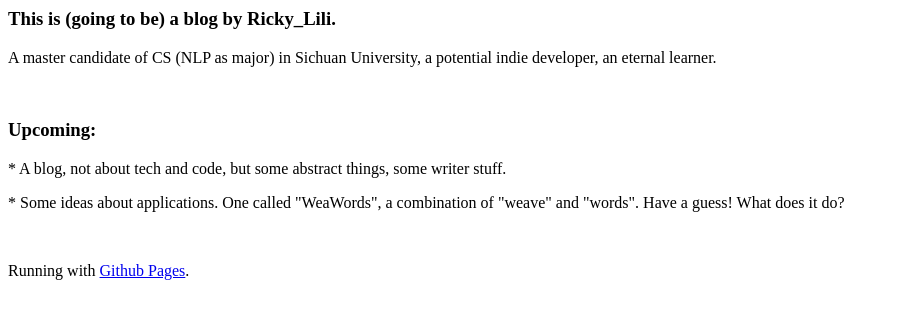
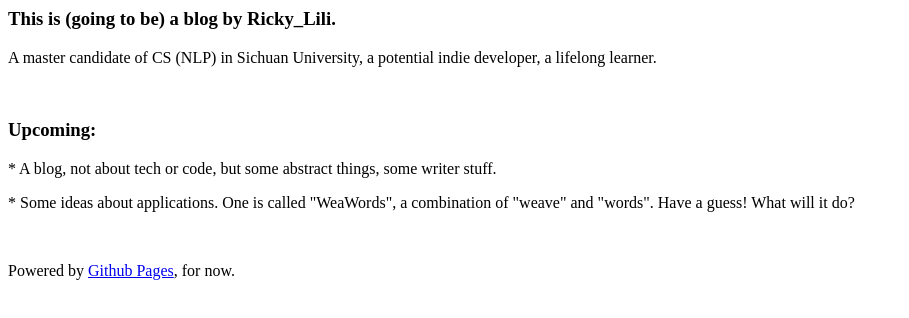
Before and after one commit to RickyLili/RickyLili.github.io, a plain HTML site: page index.html in a window 1280 px wide. Shown: the whole page, without its empty margins (0-909 px from the left). Drawn offline with Linux system fonts and the light colour scheme.

Commit message:
Update index.html

```diff
--- a/index.html
+++ b/index.html
@@ -1,8 +1,8 @@
 <h3>This is (going to be) a blog by Ricky_Lili.</h3>
-<p>A master candidate of CS (NLP as major) in Sichuan University, a potential indie developer, an eternal learner.</p>
+<p>A master candidate of CS (NLP) in Sichuan University, a potential indie developer, a lifelong learner.</p>
 <br/>
 <h3>Upcoming:</h3>
-<p>* A blog, not about tech and code, but some abstract things, some writer stuff.</p>
-<p>* Some ideas about applications. One called "WeaWords", a combination of "weave" and "words". Have a guess! What does it do?</p>
+<p>* A blog, not about tech or code, but some abstract things, some writer stuff.</p>
+<p>* Some ideas about applications. One is called "WeaWords", a combination of "weave" and "words". Have a guess! What will it do?</p>
 <br/>
-<p>Running with <a href="https://pages.github.com/">Github Pages</a>.</p>
+<p>Powered by <a href="https://pages.github.com/">Github Pages</a>, for now.</p>
```
